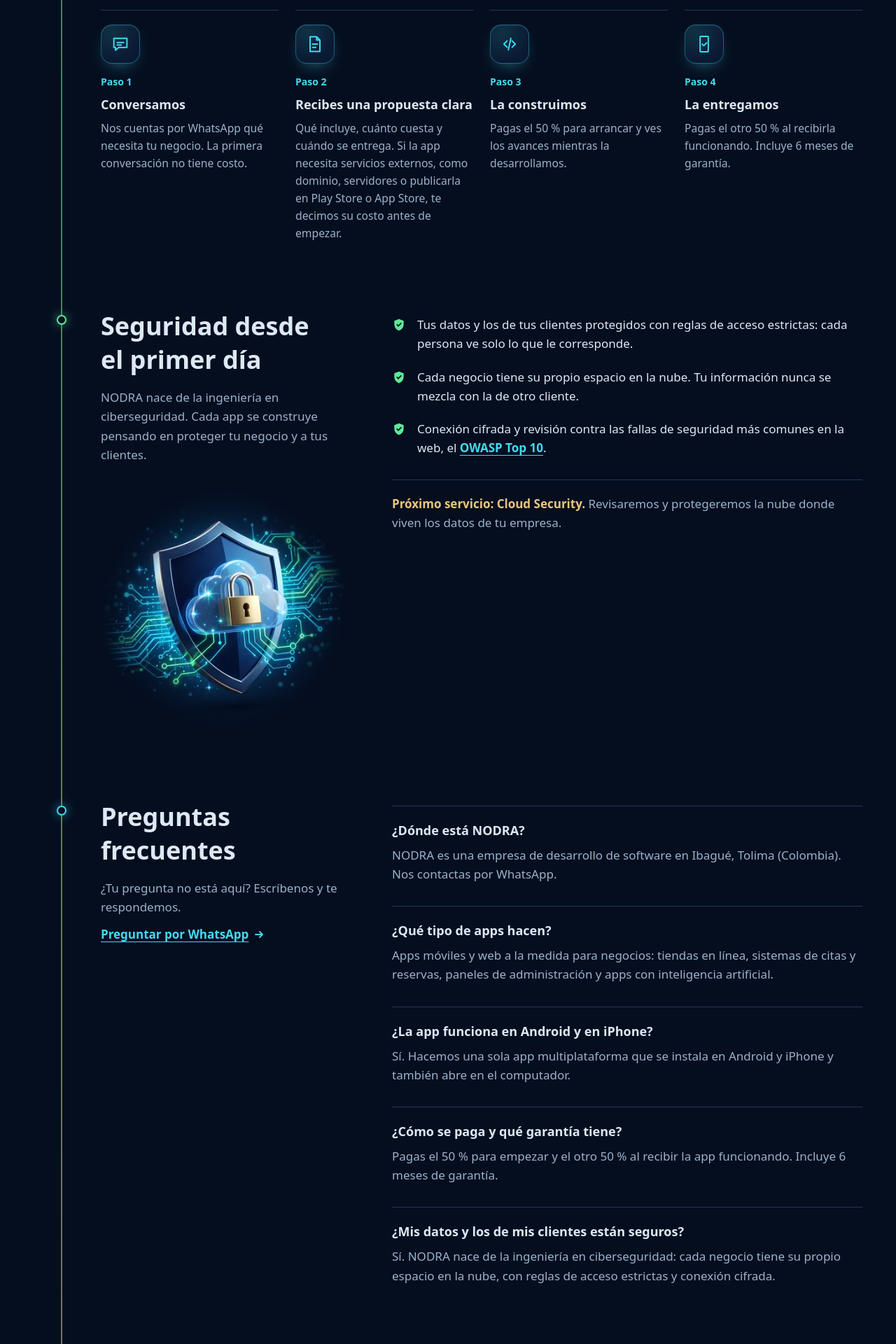
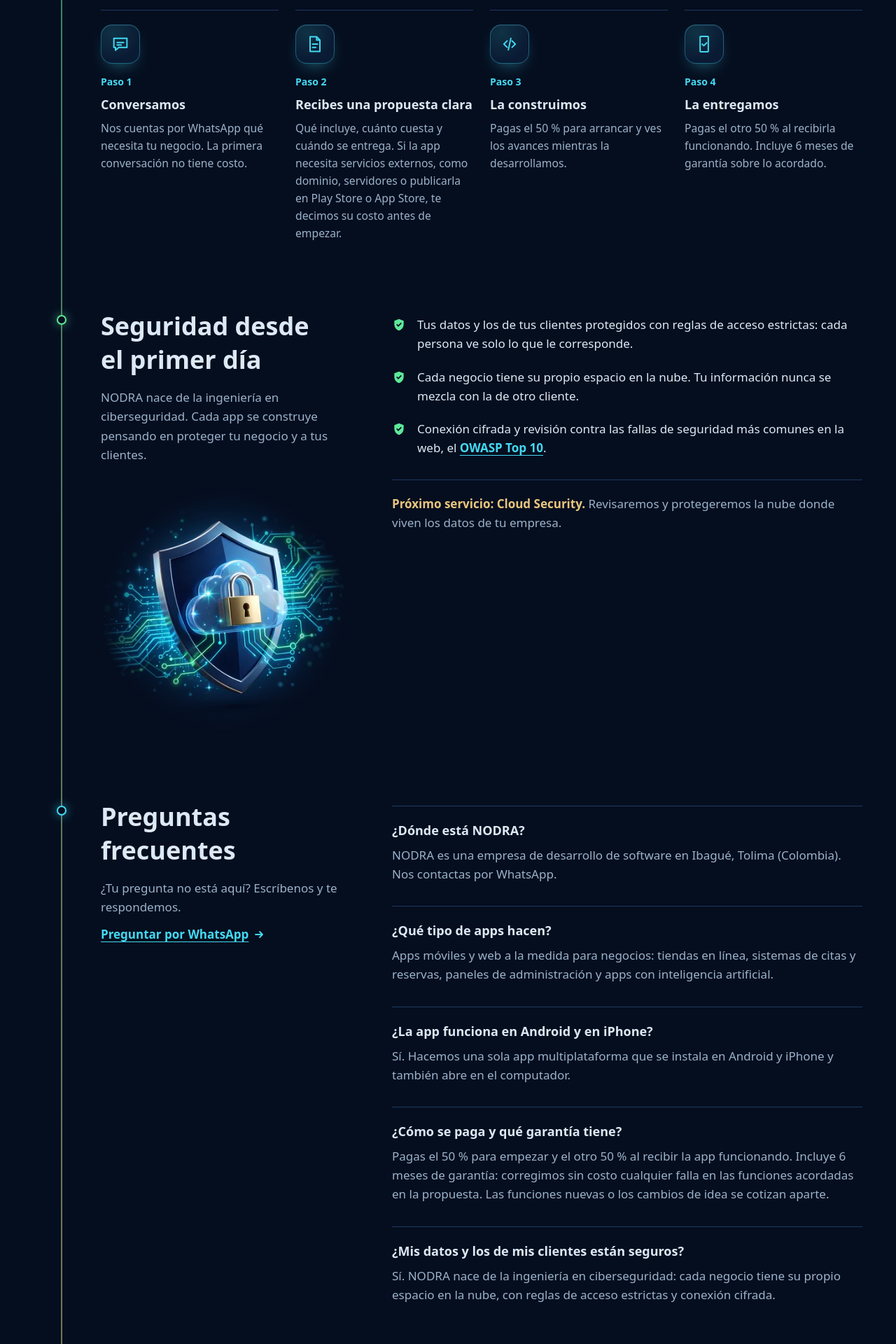
Before and after one commit to dannnyy1718/nexus-web, a React (Vite) app: page / in a window 1280 px wide. Shown: the part 3417-5337 px from the top of the page at 70% size. Built offline with nearby package versions, Linux system fonts and the light colour scheme; a web font is replaced by a local one.

Commit message:
Garantía: la página explica que cubre las fallas en lo acordado y que lo nuevo se cotiza aparte
Co-Authored-By: Claude Opus 5.5 <noreply@anthropic.com>

```diff
--- a/src/App.tsx
+++ b/src/App.tsx
@@ -48,7 +48,7 @@ const pasos = [
   {
     titulo: 'La entregamos',
     icono: 'M8 2.5h8a1 1 0 0 1 1 1v17a1 1 0 0 1-1 1H8a1 1 0 0 1-1-1v-17a1 1 0 0 1 1-1z M9.5 12l2 2 3.5-3.5',
-    texto: 'Pagas el otro 50 % al recibirla funcionando. Incluye 6 meses de garantía.',
+    texto: 'Pagas el otro 50 % al recibirla funcionando. Incluye 6 meses de garantía sobre lo acordado.',
   },
 ]
 
--- a/src/negocio.ts
+++ b/src/negocio.ts
@@ -24,7 +24,7 @@ export const preguntas = [
   {
     pregunta: '¿Cómo se paga y qué garantía tiene?',
     respuesta:
-      'Pagas el 50 % para empezar y el otro 50 % al recibir la app funcionando. Incluye 6 meses de garantía.',
+      'Pagas el 50 % para empezar y el otro 50 % al recibir la app funcionando. Incluye 6 meses de garantía: corregimos sin costo cualquier falla en las funciones acordadas en la propuesta. Las funciones nuevas o los cambios de idea se cotizan aparte.',
   },
   {
     pregunta: '¿Mis datos y los de mis clientes están seguros?',
```
Also changed, not shown: public/llms.txt, 2 other files (tests, documents, lock files or other folders).
